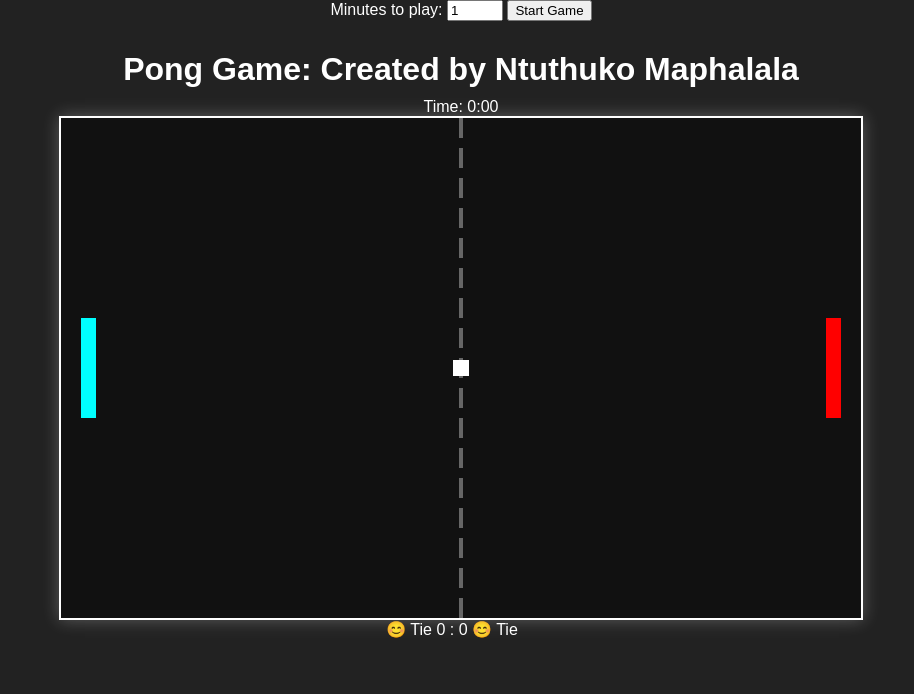
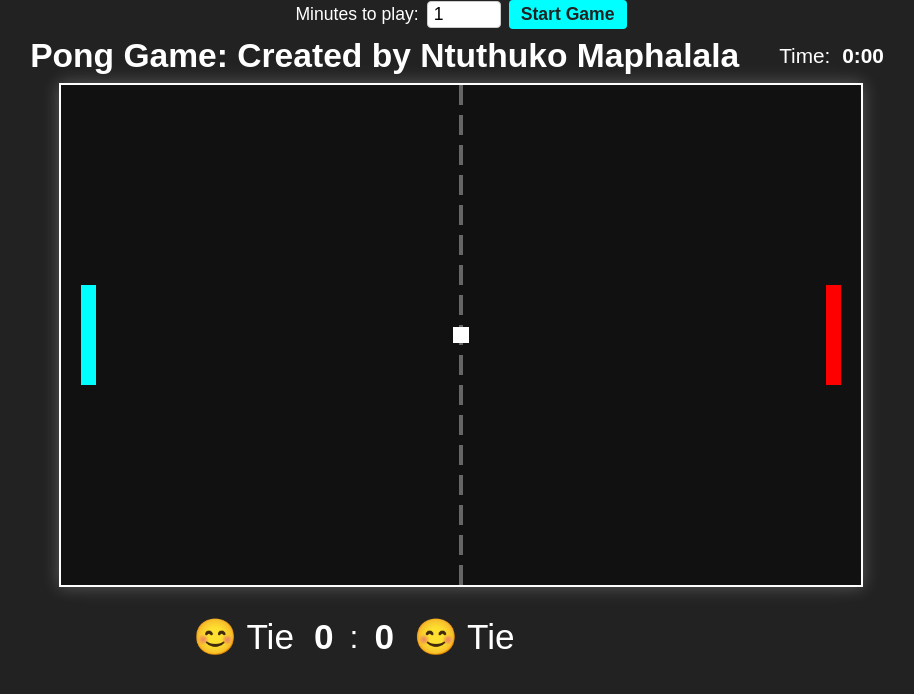
Before and after one commit to NtuthukoMaphalala/pong, a plain HTML site: page index.html in a window 1280 px wide. Shown: the whole page, without its empty margins (179-1093 px from the left). Drawn offline with Linux system fonts and the light colour scheme.

Commit message:
Update style.css

```diff
--- a/style.css
+++ b/style.css
@@ -20,3 +20,131 @@ h1 {
     border: 2px solid #fff;
     box-shadow: 0 0 16px #fff4;
 }
+
+#game-settings {
+  display: flex;
+  justify-content: center;
+  align-items: center;
+  gap: 8px;
+  margin-top: 0;
+  margin-bottom: 8px;
+}
+#game-settings label {
+  font-size: 1.1rem;
+  color: #fff;
+}
+#game-minutes {
+  width: 60px;
+  font-size: 1.1rem;
+  padding: 2px 6px;
+  border-radius: 4px;
+  border: 1px solid #ccc;
+}
+#start-game-btn {
+  font-size: 1.1rem;
+  padding: 4px 12px;
+  border-radius: 4px;
+  border: none;
+  background: #0ff;
+  color: #222;
+  cursor: pointer;
+  font-weight: bold;
+  transition: background 0.2s;
+}
+#start-game-btn:hover {
+  background: #0cc;
+}
+
+canvas {
+  display: block;
+  margin: 0 auto 18px auto;
+  box-shadow: 0 0 16px #fff4;
+}
+
+#scoreboard,
+#game-timer,
+#winner-announcement {
+  display: flex;
+  justify-content: center;
+  align-items: center;
+}
+
+#scoreboard {
+  font-size: 2rem;
+  font-family: 'Arial Rounded MT Bold', Arial, sans-serif;
+  margin: 10px 0 0 0;
+  gap: 12px;
+  display: flex;
+  justify-content: center;
+  align-items: center;
+  flex-wrap: wrap;
+  min-height: 2.5em;
+}
+#scoreboard span {
+  margin: 0 4px;
+}
+#winner-announcement {
+  text-align: center;
+  font-size: 1.1rem;
+  font-weight: bold;
+  color: #ff0;
+  margin-left: 18px;
+  min-width: 180px;
+  white-space: pre-line;
+}
+#player1-score, #player2-score {
+  font-weight: bold;
+  font-size: 2.2rem;
+}
+#player1-face, #player2-face {
+  font-size: 2.2rem;
+}
+
+#game-timer {
+  font-size: 1.3rem;
+  font-family: 'Arial Rounded MT Bold', Arial, sans-serif;
+  color: #fff;
+  margin: 0;
+  padding: 0 8px;
+  display: inline-block;
+}
+#timer-value {
+  font-weight: bold;
+  margin-left: 6px;
+}
+
+#header-row {
+  display: flex;
+  justify-content: center;
+  align-items: center;
+  gap: 32px;
+  margin-bottom: 8px;
+  flex-wrap: wrap;
+}
+#header-row h1 {
+  margin: 0;
+  font-size: 2.1rem;
+}
+
+@media (max-width: 900px) {
+  canvas {
+    width: 100vw !important;
+    max-width: 100vw;
+    height: auto !important;
+  }
+  #scoreboard, #game-timer, #winner-announcement {
+    font-size: 1.1rem;
+  }
+}
+@media (max-width: 700px) {
+  #header-row {
+    flex-direction: column;
+    gap: 8px;
+  }
+  #header-row h1 {
+    font-size: 1.2rem;
+  }
+  #game-timer {
+    font-size: 1rem;
+  }
+}
```
